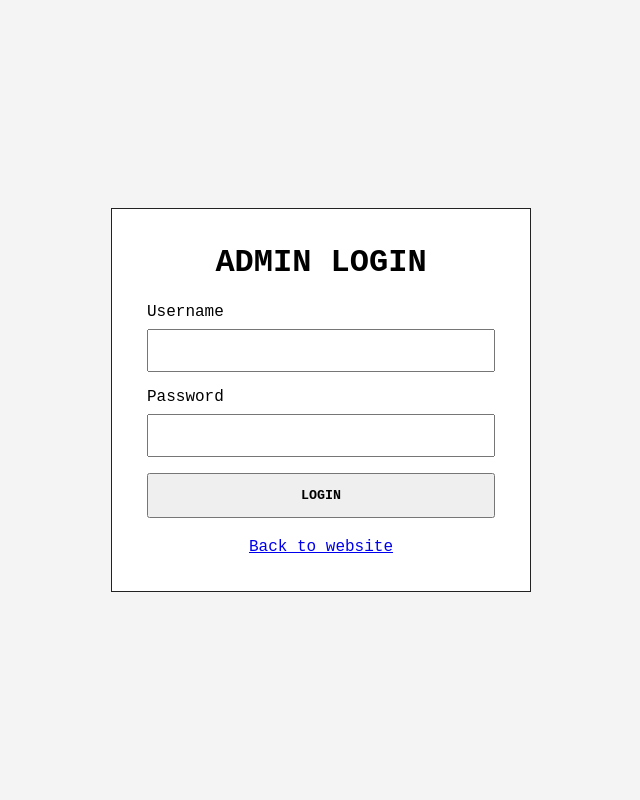
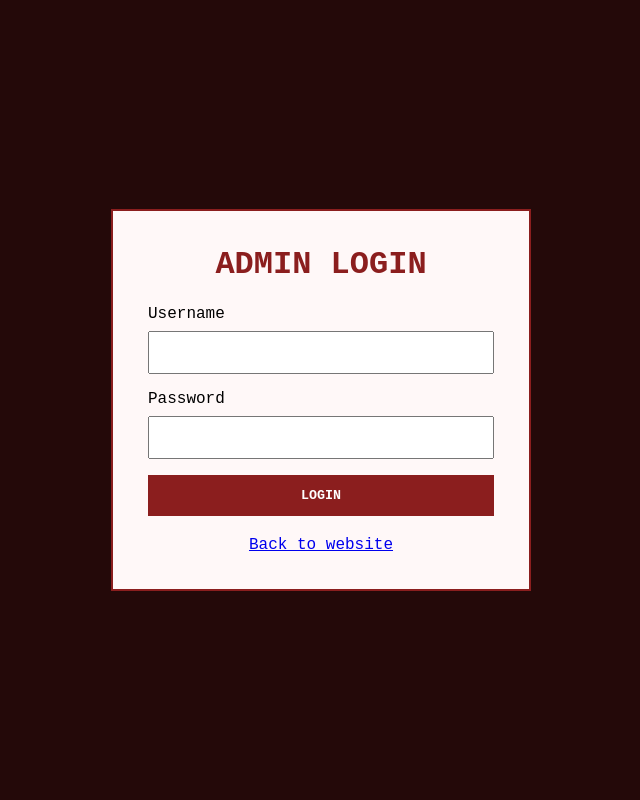
Before and after one commit to charleswamonje/nakuru-gaz-gang, a Flask app: page /admin/login in a window 1280 px wide. Shown: the whole page, without its empty margins (319-959 px from the left). Run offline with Flask 3, Linux system fonts and the light colour scheme; some libraries are stand-ins or nearby versions.

Commit message:
Style admin login security theme

```diff
--- a/app/templates/admin_login.html
+++ b/app/templates/admin_login.html
@@ -11,22 +11,23 @@
             display: flex;
             align-items: center;
             justify-content: center;
-            background: #f4f4f4;
+            background: #240909;
             font-family: "Courier New", monospace;
         }
 
         .login-box {
             width: 90%;
             max-width: 420px;
-            background: white;
+            background: #fff8f8;
             padding: 35px;
-            border: 1px solid #222;
+            border: 2px solid #8b1e1e;
             box-sizing: border-box;
         }
 
         h1 {
             text-align: center;
             margin-top: 0;
+            color: #8b1e1e;
         }
 
         input {
@@ -43,6 +44,9 @@
             cursor: pointer;
             font-family: inherit;
             font-weight: bold;
+            background: #8b1e1e;
+            color: white;
+            border: 0;
         }
 
         .back {
```
